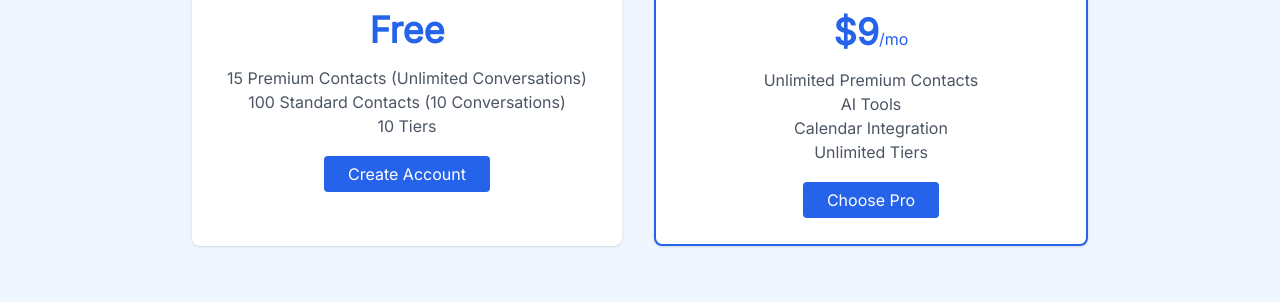
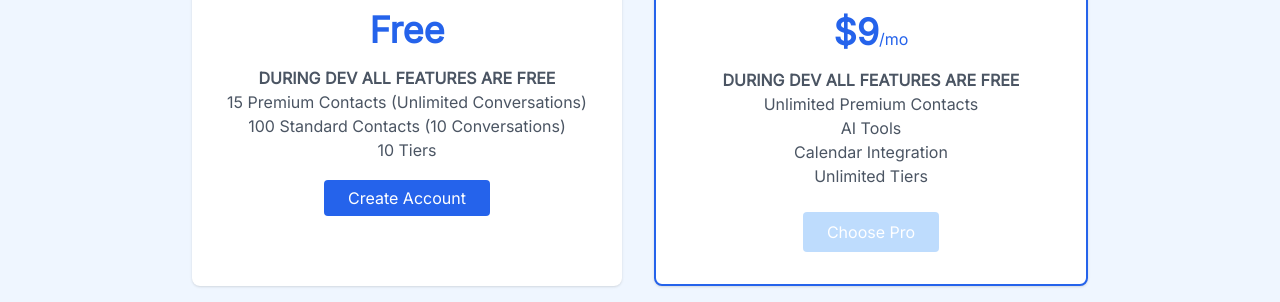
Before and after one commit to UrFriends/public, a Next.js app: page / in a window 1280 px wide. Shown: the part 996-1298 px from the top of the page. Built offline with nearby package versions, Linux system fonts and the light colour scheme; no server answers.

Commit message:
indicates that all features are free currently

```diff
--- a/src/app/page.tsx
+++ b/src/app/page.tsx
@@ -113,6 +113,7 @@ function LandingPage() {
             <h3 className="font-semibold text-xl mb-2">Starter</h3>
             <p className="text-4xl font-bold text-blue-600 mb-4">Free<span className="text-base font-normal"></span></p>
             <ul className="mb-6 text-gray-600">
+              <li className="font-bold">DURING DEV ALL FEATURES ARE FREE</li>
               <li>15 Premium Contacts (Unlimited Conversations)</li>
               <li>100 Standard Contacts (10 Conversations)</li>
               <li>10 Tiers</li>
@@ -123,12 +124,13 @@ function LandingPage() {
             <h3 className="font-semibold text-xl mb-2">Pro</h3>
             <p className="text-4xl font-bold text-blue-600 mb-4">$9<span className="text-base font-normal">/mo</span></p>
             <ul className="mb-6 text-gray-600">
+              <li className="font-bold">DURING DEV ALL FEATURES ARE FREE</li>
               <li>Unlimited Premium Contacts</li>
               <li>AI Tools</li>
               <li>Calendar Integration</li>
               <li>Unlimited Tiers</li>
             </ul>
-            <a href="#" className="bg-blue-600 text-white px-6 py-2 rounded hover:bg-blue-700 transition">Choose Pro</a>
+            <button disabled className="bg-blue-300 text-white px-6 py-2 rounded cursor-not-allowed opacity-60">Choose Pro</button>
           </div>
         </div>
       </section>
```
